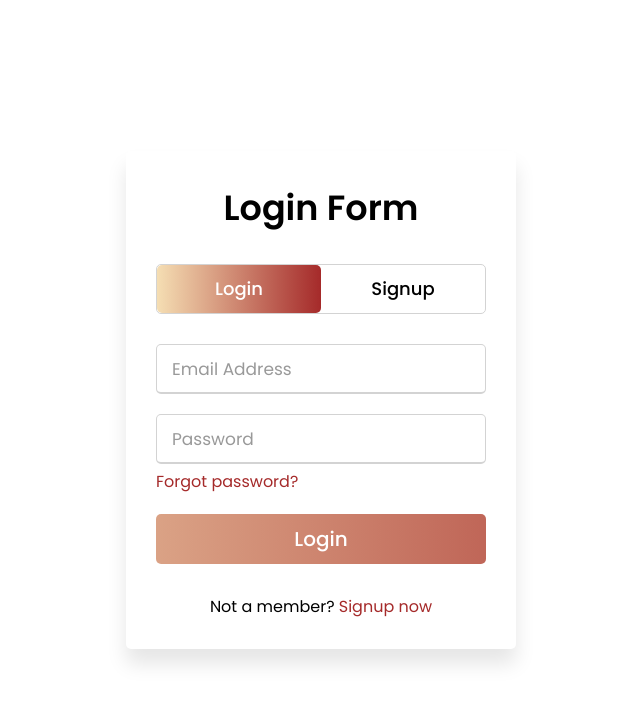
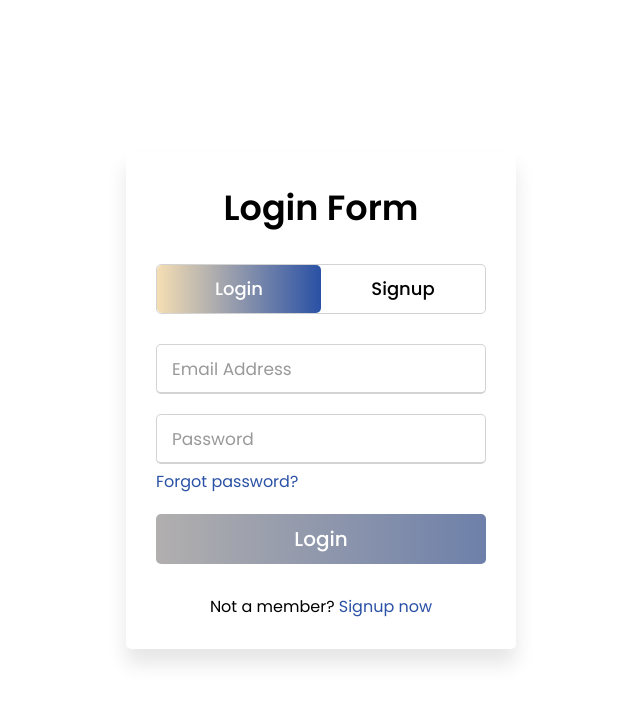
Before and after one commit to IBM-EPBL/IBM-Project-23379-1659881406, a Flask app: page /login in a window 1280 px wide. Shown: the top 703 px of the page, without its empty margins (319-959 px from the left). Run offline with Flask 2, Linux system fonts and the light colour scheme.

Commit message:
Team_Member1-Nesigan_M_L : styles.css update

```diff
--- a/Assignments/Team_Member1-Nesigan_M_L/Flask_App/static/login_style.css
+++ b/Assignments/Team_Member1-Nesigan_M_L/Flask_App/static/login_style.css
@@ -13,7 +13,7 @@ html,body{
   background: white;
 }
 ::selection{
-  background: brown;
+  background: rgb(42, 81, 165);
   color: #fff;
 }
 .wrapper{
@@ -68,7 +68,7 @@ html,body{
   left: 0;
   z-index: 0;
   border-radius: 5px;
-  background-image: linear-gradient(to right, wheat,brown);
+  background-image: linear-gradient(to right, wheat,rgb(42, 81, 165));
   transition: all 0.6s cubic-bezier(0.68,-0.55,0.265,1.55);
 }
 input[type="radio"]{
@@ -121,7 +121,7 @@ input[type="radio"]{
   transition: all 0.3s ease;
 }
 .form-inner form .field input:focus{
-  border-color: brown;
+  border-color: rgb(42, 81, 165);
   /* box-shadow: inset 0 0 3px #fb6aae; */
 }
 .form-inner form .field input::placeholder{
@@ -140,7 +140,7 @@ form .field input:focus::placeholder{
 }
 .form-inner form .pass-link a,
 .form-inner form .signup-link a{
-  color: brown;
+  color: rgb(42, 81, 165);
   text-decoration: none;
 }
 .form-inner form .pass-link a:hover,
@@ -159,7 +159,7 @@ form .btn .btn-layer{
   width: 300%;
   position: absolute;
   left: -100%;
-  background-image: linear-gradient(to right, wheat,brown);
+  background-image: linear-gradient(to right, wheat,rgb(42, 81, 165));
   border-radius: 5px;
   transition: all 0.4s ease;;
 }
```
